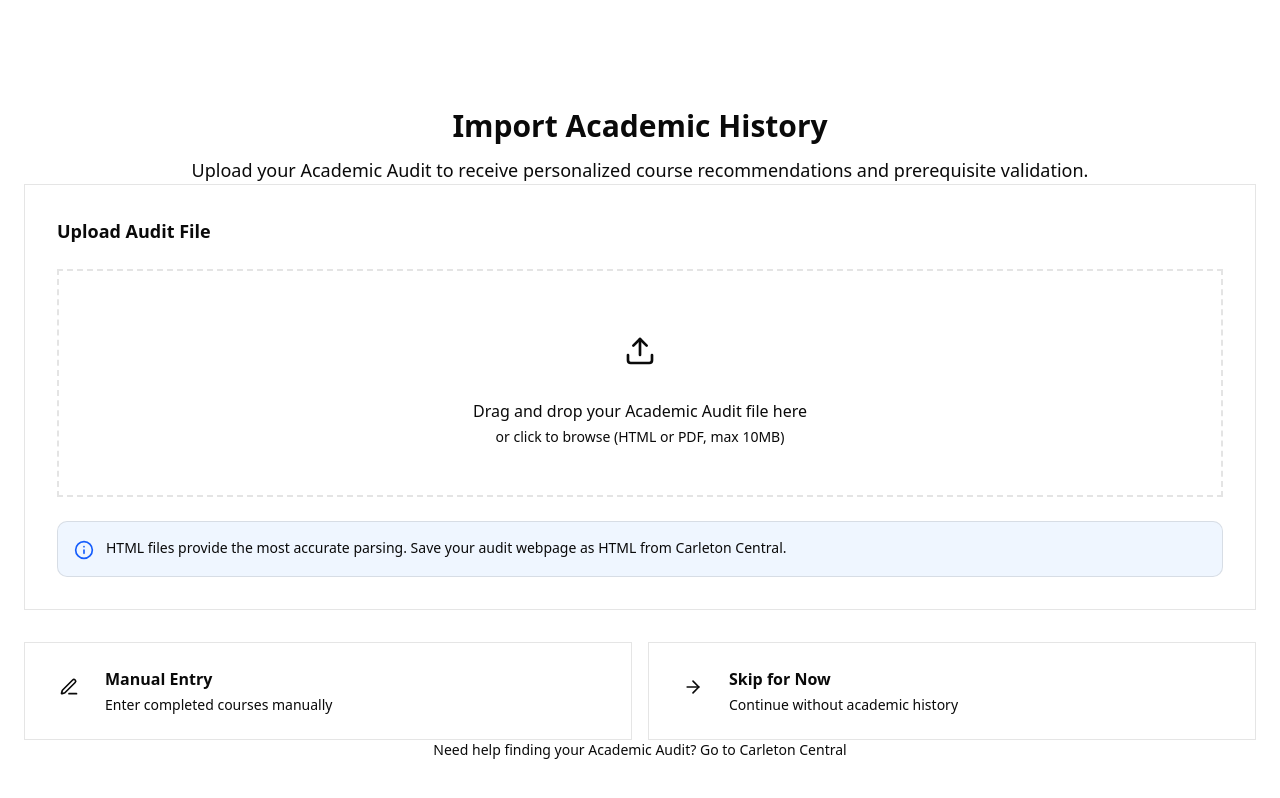
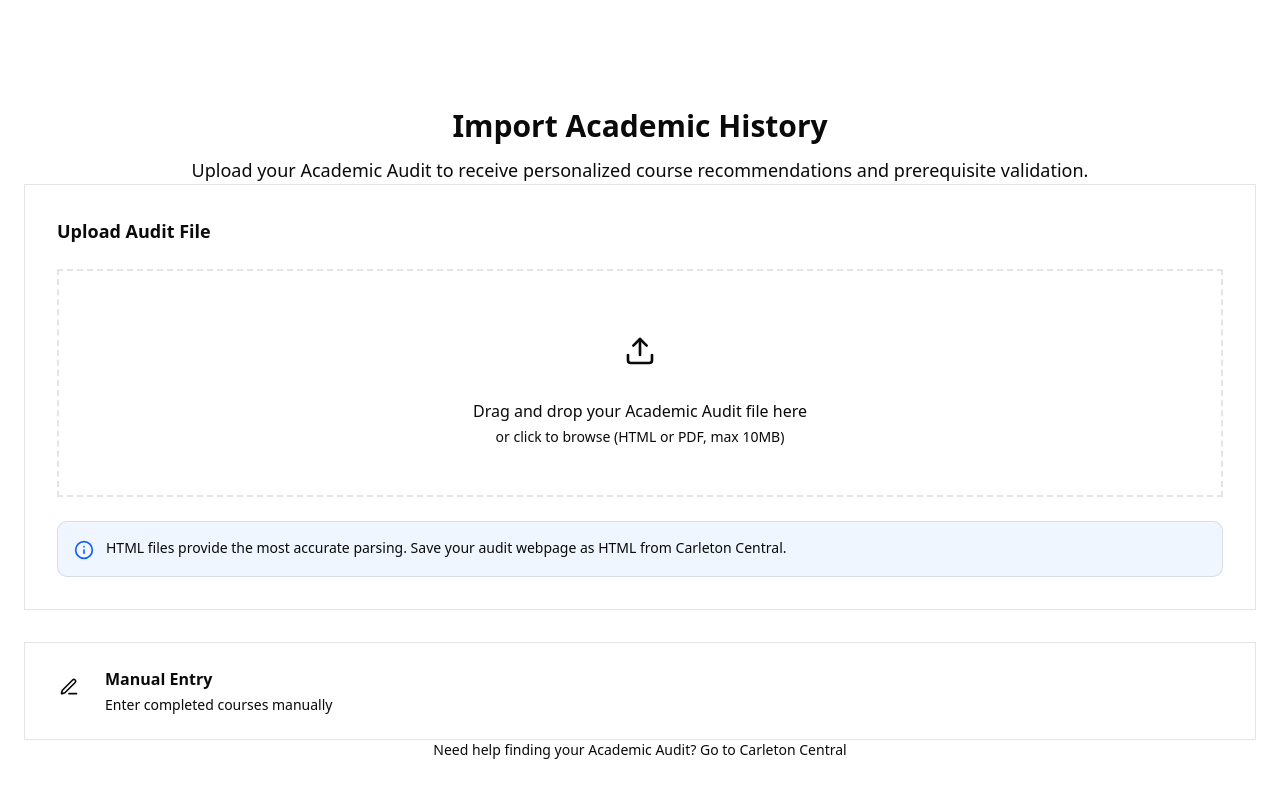
Before and after one commit to SafiullahRattar/capstone-scheduler, a React (Vite) app in the folder Carletonscheduler/: page / in a window 1280 px wide. Shown: the top 798 px of the page. Built offline with nearby package versions, Linux system fonts and the light colour scheme.

Commit message:
add start over functionality for testing

```diff
--- a/Carletonscheduler/src/App.tsx
+++ b/Carletonscheduler/src/App.tsx
@@ -81,9 +81,23 @@ function saveState(state: AppState) {
   }
 }
 
+function clearState() {
+  try {
+    sessionStorage.removeItem(STORAGE_KEY);
+  } catch {
+    // Ignore storage errors
+  }
+}
+
 export default function App() {
-  const savedState = loadState();
   const initialPage = getInitialPage();
+
+  // If URL is explicitly '/', clear state and start fresh
+  if (initialPage === 'import') {
+    clearState();
+  }
+
+  const savedState = initialPage === 'import' ? null : loadState();
 
   // If URL says we're on a page that requires data, but we have no saved state, redirect to import
   const hasRequiredData = savedState && (
@@ -92,7 +106,7 @@ export default function App() {
   );
 
   const [currentPage, setCurrentPage] = useState<AppPage>(
-    hasRequiredData ? initialPage : (savedState?.currentPage || 'import')
+    hasRequiredData ? initialPage : (initialPage === 'import' ? 'import' : (savedState?.currentPage || 'import'))
   );
   const [hasAuditData, setHasAuditData] = useState(savedState?.hasAuditData || false);
   const [completedCourses, setCompletedCourses] = useState<string[]>(savedState?.completedCourses || []);
@@ -151,18 +165,23 @@ export default function App() {
     return () => window.removeEventListener('popstate', handlePopState);
   }, []);
 
+  const handleStartOver = () => {
+    setHasAuditData(false);
+    setCompletedCourses([]);
+    setCurrentCourses([]);
+    setRemainingCourses([]);
+    setStudentInfo(undefined);
+    setGeneratedSchedules([]);
+    clearState();
+    navigateTo('import');
+  };
+
   const handleManualEntry = () => {
     setHasAuditData(true);
     setCompletedCourses([
       'ECOR 1010', 'ECOR 1042', 'ECOR 1043', 'ECOR 1044',
       'ECOR 1045', 'MATH 1004', 'MATH 1104', 'COMP 1405'
     ]);
-    navigateTo('course-selection');
-  };
-
-  const handleSkip = () => {
-    setHasAuditData(false);
-    setCompletedCourses([]);
     navigateTo('course-selection');
   };
 
@@ -216,10 +235,6 @@ export default function App() {
       const message = error instanceof Error ? error.message : 'Unknown error';
       alert(`Failed to generate schedules: ${message}`);
     }
-  };
-
-  const handleFinalizeSchedule = (_schedule: GeneratedSchedule) => {
-    alert('Schedule finalized! This would typically save or export your schedule.');
   };
 
   const handleBackToCourseSelection = () => {
@@ -288,7 +303,6 @@ export default function App() {
     return (
       <ScheduleReviewPage
         schedules={generatedSchedules}
-        onFinalize={handleFinalizeSchedule}
         onBack={handleBackToCourseSelection}
       />
     );
@@ -304,6 +318,7 @@ export default function App() {
         studentInfo={studentInfo}
         onGenerateSchedules={handleGenerateSchedules}
         onGenerateSmartSchedule={handleGenerateSmartSchedule}
+        onStartOver={handleStartOver}
       />
     );
   }
@@ -311,7 +326,6 @@ export default function App() {
   return (
     <AcademicHistoryImport
       onManualEntry={handleManualEntry}
-      onSkip={handleSkip}
       onUploadComplete={handleUploadComplete}
     />
   );
--- a/Carletonscheduler/src/components/AcademicHistoryImport.tsx
+++ b/Carletonscheduler/src/components/AcademicHistoryImport.tsx
@@ -1,14 +1,13 @@
 import { useState } from 'react';
 import { Button } from './ui/button';
-import { Upload, FileText, Edit3, ArrowRight, Info } from 'lucide-react';
+import { Upload, FileText, Edit3, Info } from 'lucide-react';
 
 interface AcademicHistoryImportProps {
   onManualEntry: () => void;
-  onSkip: () => void;
   onUploadComplete: (file: File) => void;
 }
 
-export function AcademicHistoryImport({ onManualEntry, onSkip, onUploadComplete }: AcademicHistoryImportProps) {
+export function AcademicHistoryImport({ onManualEntry, onUploadComplete }: AcademicHistoryImportProps) {
   const [dragActive, setDragActive] = useState(false);
   const [selectedFile, setSelectedFile] = useState<File | null>(null);
   const [isUploading, setIsUploading] = useState(false);
@@ -163,10 +162,10 @@ export function AcademicHistoryImport({ onManualEntry, onSkip, onUploadComplete
         </div>
 
         {/* Alternative Options */}
-        <div className="grid md:grid-cols-2 gap-4 mb-10">
+        <div className="mb-10">
           <button
             onClick={onManualEntry}
-            className="group bg-white border border-gray-200 rounded-xl p-6 text-left hover:border-[#bf112b] hover:shadow-md transition-all duration-200"
+            className="group w-full bg-white border border-gray-200 rounded-xl p-6 text-left hover:border-[#bf112b] hover:shadow-md transition-all duration-200"
           >
             <div className="flex items-start gap-4">
               <div className="w-10 h-10 rounded-lg bg-gray-100 group-hover:bg-red-50 flex items-center justify-center transition-colors">
@@ -176,23 +175,6 @@ export function AcademicHistoryImport({ onManualEntry, onSkip, onUploadComplete
                 <h4 className="font-semibold text-gray-900 mb-1">Manual Entry</h4>
                 <p className="text-sm text-gray-600">
                   Enter completed courses manually
-                </p>
-              </div>
-            </div>
-          </button>
-
-          <button
-            onClick={onSkip}
-            className="group bg-white border border-gray-200 rounded-xl p-6 text-left hover:border-[#bf112b] hover:shadow-md transition-all duration-200"
-          >
-            <div className="flex items-start gap-4">
-              <div className="w-10 h-10 rounded-lg bg-gray-100 group-hover:bg-red-50 flex items-center justify-center transition-colors">
-                <ArrowRight className="w-5 h-5 text-gray-600 group-hover:text-[#bf112b] transition-colors" />
-              </div>
-              <div>
-                <h4 className="font-semibold text-gray-900 mb-1">Skip for Now</h4>
-                <p className="text-sm text-gray-600">
-                  Continue without academic history
                 </p>
               </div>
             </div>
--- a/Carletonscheduler/src/components/CourseSelectionPage.tsx
+++ b/Carletonscheduler/src/components/CourseSelectionPage.tsx
@@ -1,7 +1,7 @@
 import { useState, useRef, useEffect } from 'react';
 import { Button } from './ui/button';
 import { Input } from './ui/input';
-import { Search, X, Check, AlertCircle, Plus } from 'lucide-react';
+import { Search, X, Check, AlertCircle, Plus, RotateCcw } from 'lucide-react';
 import { searchCourses, getCourseByCode, type Course } from '../utils/courseData';
 
 interface CourseSelectionPageProps {
@@ -16,6 +16,7 @@ interface CourseSelectionPageProps {
   };
   onGenerateSchedules: (courses: string[]) => void;
   onGenerateSmartSchedule: () => void;
+  onStartOver: () => void;
 }
 
 export function CourseSelectionPage({
@@ -25,7 +26,8 @@ export function CourseSelectionPage({
   remainingCourses = [],
   studentInfo,
   onGenerateSchedules,
-  onGenerateSmartSchedule
+  onGenerateSmartSchedule,
+  onStartOver
 }: CourseSelectionPageProps) {
   const [searchQuery, setSearchQuery] = useState('');
   const [searchResults, setSearchResults] = useState<Course[]>([]);
@@ -133,8 +135,15 @@ export function CourseSelectionPage({
     <div className="min-h-screen bg-gradient-to-b from-gray-50 to-white">
       {/* Header Bar */}
       <header className="bg-[#bf112b] shadow-sm">
-        <div className="max-w-6xl mx-auto px-6 py-4">
+        <div className="max-w-6xl mx-auto px-6 py-4 flex items-center justify-between">
           <h1 className="text-white text-lg font-semibold tracking-tight">Carleton Course Scheduler</h1>
+          <button
+            onClick={onStartOver}
+            className="text-white/80 hover:text-white text-sm flex items-center gap-1 transition-colors"
+          >
+            <RotateCcw className="w-4 h-4" />
+            Start Over
+          </button>
         </div>
       </header>
 
--- a/Carletonscheduler/src/components/ScheduleReviewPage.tsx
+++ b/Carletonscheduler/src/components/ScheduleReviewPage.tsx
@@ -6,13 +6,11 @@ import { TIMETABLE_CONFIG, COURSE_COLORS } from '../config/constants';
 
 interface ScheduleReviewPageProps {
   schedules: GeneratedSchedule[];
-  onFinalize: (schedule: GeneratedSchedule) => void;
   onBack: () => void;
 }
 
 export function ScheduleReviewPage({
   schedules,
-  onFinalize,
   onBack
 }: ScheduleReviewPageProps) {
   const [currentIndex, setCurrentIndex] = useState(0);
@@ -161,10 +159,7 @@ export function ScheduleReviewPage({
             </div>
 
             {/* Actions */}
-            <div className="bg-white border border-gray-200 rounded-xl shadow-sm p-5 space-y-3">
-              <Button onClick={() => onFinalize(currentSchedule)} className="w-full h-11 shadow-sm">
-                Select This Schedule
-              </Button>
+            <div className="bg-white border border-gray-200 rounded-xl shadow-sm p-5">
               <Button variant="outline" className="w-full h-10">
                 <Download className="w-4 h-4 mr-2" />
                 Export
```
